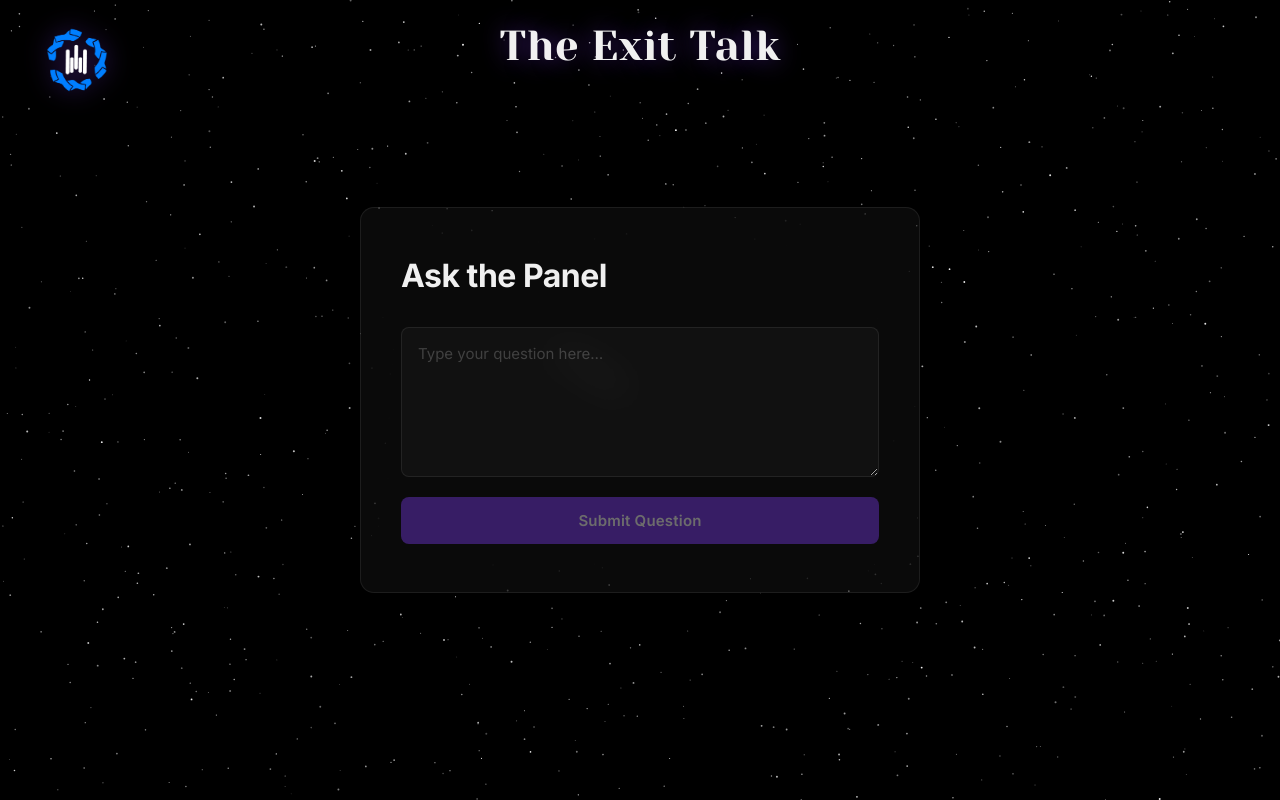
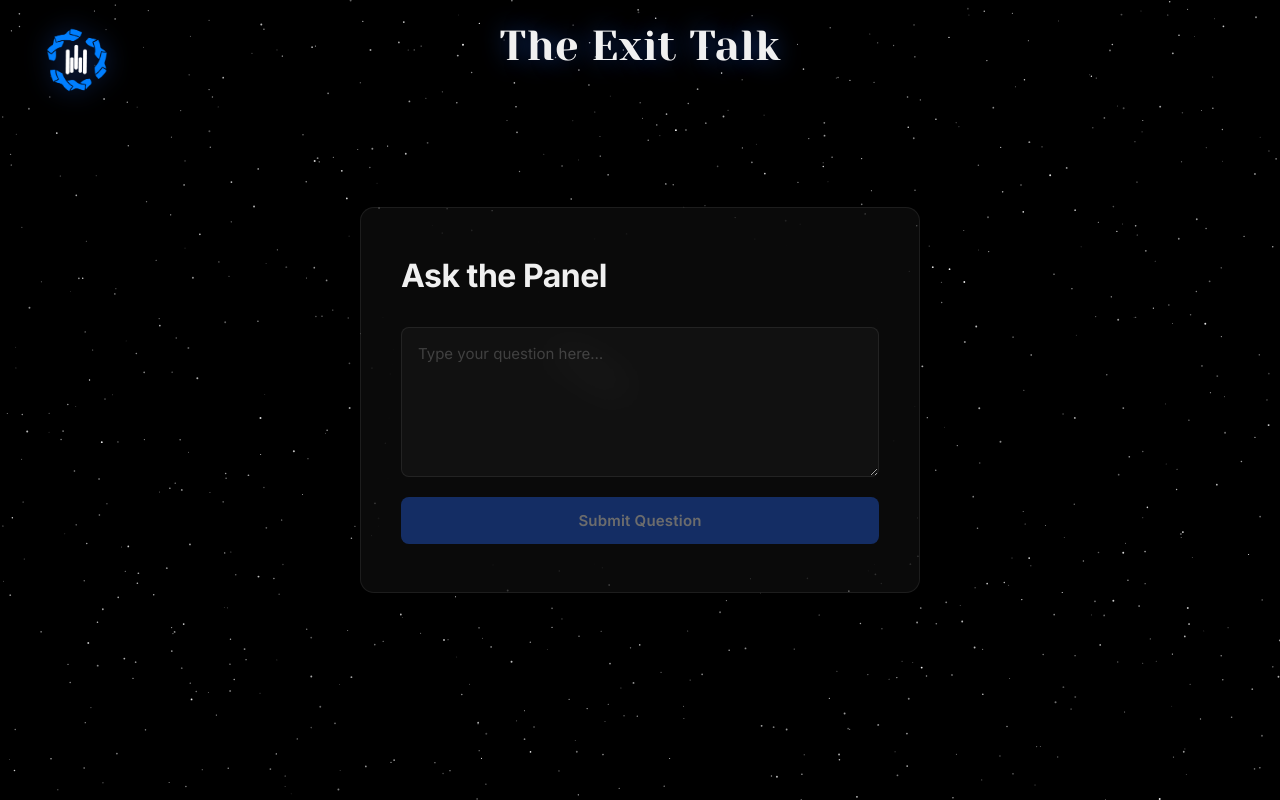
Before and after one commit to ArjyaDey06/the-exit-talk, a React (Vite) app: page / in a window 1280 px wide. Built offline with nearby package versions, Linux system fonts and the light colour scheme; no server answers.

Commit message:
more improvements

```diff
--- a/src/index.css
+++ b/src/index.css
@@ -13,9 +13,9 @@
   --border-h:   rgba(255, 255, 255, 0.18);
   --text:       #a0a0a0;
   --text-bright:#f0f0f0;
-  --accent:     #7c3aed;
-  --accent-h:   #8b5cf6;
-  --accent-glow:rgba(124, 58, 237, 0.35);
+  --accent:     #2563eb;
+  --accent-h:   #3b82f6;
+  --accent-glow:rgba(37, 99, 235, 0.35);
   --red:        #ef4444;
   --red-h:      #dc2626;
   --green:      #10b981;
@@ -55,7 +55,7 @@ body {
   width: auto;
   object-fit: contain;
   z-index: 20;
-  filter: drop-shadow(0 0 12px rgba(124, 58, 237, 0.4));
+  filter: drop-shadow(0 0 12px rgba(37, 99, 235, 0.4));
 }
 
 /* ── Page Title — fixed center-top ───────────────────── */
@@ -71,7 +71,7 @@ body {
   letter-spacing: 0.5px;
   white-space: nowrap;
   z-index: 20;
-  text-shadow: 0 0 24px rgba(124, 58, 237, 0.5);
+  text-shadow: 0 0 24px rgba(37, 99, 235, 0.5);
 }
 
 /* ── Glass Card ────────────────────────────────────── */
@@ -478,9 +478,9 @@ body {
   letter-spacing: 0.5px;
 }
 .badge-unread {
-  background: rgba(124, 58, 237, 0.15);
+  background: rgba(37, 99, 235, 0.15);
   color: var(--accent-h);
-  border: 1px solid rgba(124, 58, 237, 0.3);
+  border: 1px solid rgba(37, 99, 235, 0.3);
 }
 .badge-read {
   background: rgba(16, 185, 129, 0.08);
--- a/src/pages/AdminLogin.jsx
+++ b/src/pages/AdminLogin.jsx
@@ -74,7 +74,7 @@ export default function AdminLogin() {
               className="btn-primary"
               disabled={loading}
             >
-              {loading ? <span className="btn-spinner" /> : 'Sign In →'}
+              {loading ? <span className="btn-spinner" /> : 'Sign In'}
             </button>
           </form>
         </div>
```
